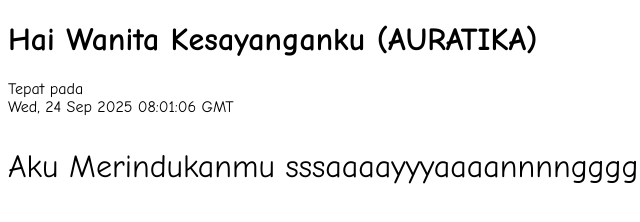
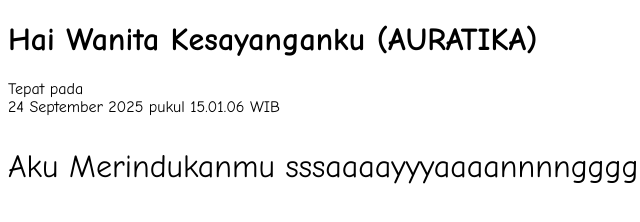
Before and after one commit to MuhammadHilmy26/DoYouLoveMe, a plain HTML site: page index.html in a window 1280 px wide. Shown: the full height of the page, 0-640 px from the left. Drawn offline with Linux system fonts and the light colour scheme.

Commit message:
Update index.html

```diff
--- a/index.html
+++ b/index.html
@@ -21,8 +21,18 @@
       // Fungsi untuk memperbarui waktu saat ini
       function updateTime() {
         const now = new Date();
-        const timeString = now.toUTCString();
-        document.getElementById('currentTime').textContent = timeString;
+        const options = {
+            timeZone: 'Asia/Jakarta',
+            hour12: false,
+            year: 'numeric',
+            month: 'long',
+            day: 'numeric',
+            hour: '2-digit',
+            minute: '2-digit',
+            second: '2-digit'
+        };
+        const timeString = now.toLocaleString('id-ID', options);
+        document.getElementById('currentTime').textContent = timeString + ' WIB';
       }
 
       // Memperbarui waktu setiap 1 detik
```
